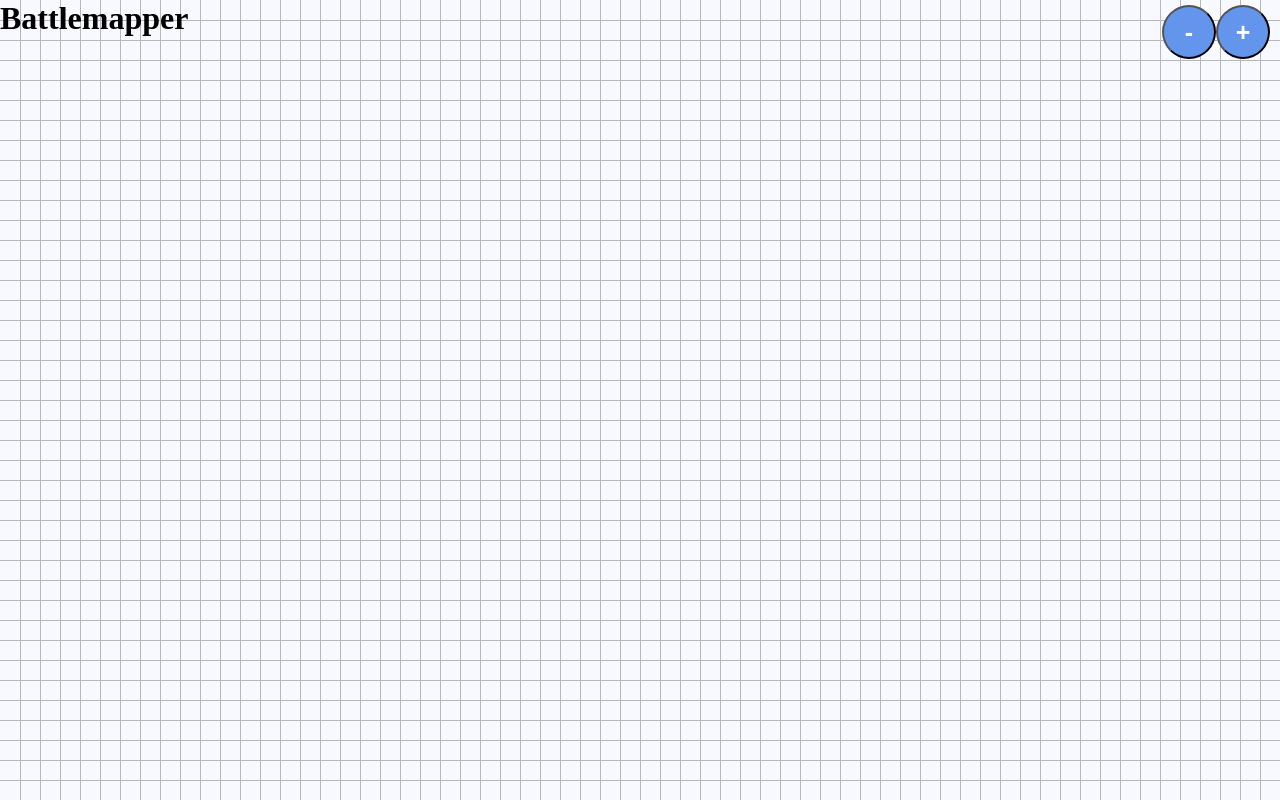
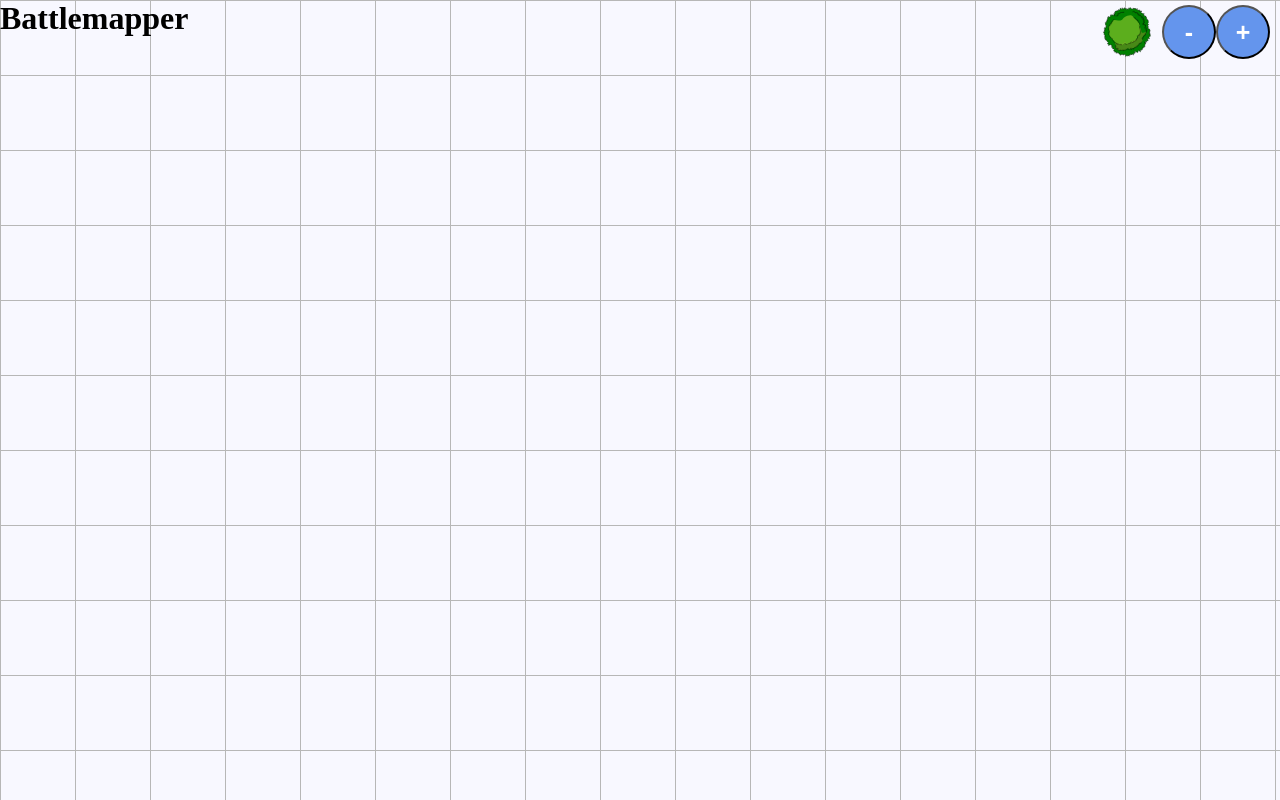
Before and after one commit to mattrwh-pC506/battledrafter, an Angular app: page / in a window 1280 px wide. Built offline with nearby package versions, Linux system fonts and the light colour scheme.

Commit message:
feat(clipart): can grab clipart and place on grid
NOTE: placement of clipart is only temporary for now. Once you zoom or
pan the clipart will disappear.

```diff
--- a/src/app/shared/components/canvas/canvas.component.html
+++ b/src/app/shared/components/canvas/canvas.component.html
@@ -1,12 +1,31 @@
 <div class="c-canvas-buttons">
-  <div>
-    <button (click)="zoom(-1)"
-            class="c-canvas-button">-</button>
-    <button (click)="zoom(1)"
-            class="c-canvas-button">+</button>
-  </div>
+  <button (click)="deselectIcon()"
+          *ngIf="isImageSelected"
+          class="c-canvas-button">X</button>
+  <img (click)="selectIcon('assets/tree-04.svg', $event)"
+       class="c-canvas-clipart-icon"
+       src="assets/tree-04.svg" />
+  <button (click)="zoom(-1)"
+          class="c-canvas-button">-</button>
+  <button (click)="zoom(1)"
+          class="c-canvas-button">+</button>
 </div>
 <canvas #batMapCanvas
         [attr.height]="viewPortHeight + 'px'"
-        [attr.width]="viewPortWidth + 'px'">
+        [attr.width]="viewPortWidth + 'px'"
+        (mousedown)="onMouseDown($event)"
+        (mouseup)="onMouseUp($event)"
+        (mousemove)="onMouseMove($event)"
+        (window:mousemove)="onCursorMove($event)"
+        [style.cursor]="iconUrl">
 </canvas>
+<img #cursorImage
+     class="c-canvas-clipart-cursor"
+     [style.top.px]="iconImageTop"
+     [style.left.px]="iconImageLeft"
+     [height]="'100px'"
+     [width]="'100px'"
+     (mousedown)="onMouseDown($event)"
+     (mouseup)="onMouseUp($event)"
+     *ngIf="isImageSelected"
+     [src]="iconImageUrl" />
--- a/src/app/shared/components/canvas/canvas.component.scss
+++ b/src/app/shared/components/canvas/canvas.component.scss
@@ -1,6 +1,7 @@
 .c-canvas-buttons {
   display: flex;
   justify-content: flex-end;
+  align-items: center;
   width: 100%;
   padding: 5px 10px;
   position: absolute;
@@ -25,3 +26,17 @@ $button-width: 50px;
   border-radius: 100%;
   cursor: pointer;
 }
+
+.c-canvas-clipart-icon {
+  width: $button-width;
+  height: $button-width;
+  cursor: pointer;
+  margin: 0 10px 0 0;
+}
+
+.c-canvas-clipart-cursor {
+  position: absolute;
+  height: 100px;
+  width: 100px;
+  opacity: .5;
+}
--- a/src/app/shared/components/canvas/canvas.component.ts
+++ b/src/app/shared/components/canvas/canvas.component.ts
@@ -14,9 +14,14 @@ import {
 export class BatMapCanvasComponent {
   @ViewChild("batMapCanvas", { read: ElementRef })
   private _canvas: ElementRef;
+
   private resizeTimeout: any;
+  private baseCellSize: number = 5;
+  private rootY: number = 0;
+  private rootX: number = 0;
+  private mouseClickState: string = "up";
 
-  private zoomLevel: number = 4;
+  private zoomLevel: number = 15;
 
   public ngAfterViewInit() {
     this.drawGrid();
@@ -28,6 +33,10 @@ export class BatMapCanvasComponent {
     this.resizeTimeout = setTimeout(() => {
       this.drawGrid();
     }, 20);
+  }
+
+  public get cellSize() {
+    return this.zoomLevel * this.baseCellSize;
   }
 
   public zoom(increment: number) {
@@ -72,16 +81,22 @@ export class BatMapCanvasComponent {
   public drawGrid() {
     this.clearGrid();
     this.setBackgroundColor();
-    for (let i = 5 * this.zoomLevel; i < this.cw; i += 5 * this.zoomLevel) {
-      this.ctx.moveTo(.5 + i, 0);
+    for (
+      let x = 0 * this.zoomLevel;
+      x < this.cw;
+      x += this.cellSize) {
+      this.ctx.moveTo(this.rootX + .5 + x, 0);
       this.ctx.lineWidth = 1;
-      this.ctx.lineTo(.5 + i, this.ch);
+      this.ctx.lineTo(this.rootX + .5 + x, this.ch);
     }
 
-    for (let x = 5 * this.zoomLevel; x < this.ch; x += 5 * this.zoomLevel) {
-      this.ctx.moveTo(0, .5 + x);
+    for (
+      let y = 0 * this.zoomLevel;
+      y < this.ch;
+      y += this.cellSize) {
+      this.ctx.moveTo(0, this.rootY + .5 + y);
       this.ctx.lineWidth = 1;
-      this.ctx.lineTo(this.cw, .5 + x);
+      this.ctx.lineTo(this.cw, this.rootY + .5 + y);
     }
 
     this.ctx.strokeStyle = "#b7b7b7";
@@ -96,4 +111,83 @@ export class BatMapCanvasComponent {
   public clearGrid() {
     this.ctx.beginPath();
   }
+
+  public onMouseDown(e) {
+    this.mouseClickState = "down";
+    if (this.isImageSelected) {
+      let imageHeight = this.cursorImage.getBoundingClientRect().height;
+      let imageWidth = this.cursorImage.getBoundingClientRect().width;
+      this.ctx.imageSmoothingEnabled = false;
+      this.ctx.drawImage(this.cursorImage, e.clientX - imageWidth / 2, e.clientY - imageHeight / 2);
+    }
+  }
+
+  public onMouseUp(e) {
+    this.mouseClickState = "up";
+  }
+
+  public onMouseMove(e) {
+    if (this.mouseClickState === "up") {
+      return;
+    } else if (this.mouseClickState === "down") {
+
+      if (this.rootX > this.cellSize) {
+        this.rootX = 0;
+      } else if (this.rootX < 0) {
+        this.rootX = this.cellSize;
+      } else {
+        this.rootX += e.movementX;
+      }
+
+      if (this.rootY > this.cellSize) {
+        this.rootY = 0;
+      } else if (this.rootY < 0) {
+        this.rootY = this.cellSize;
+      } else {
+        this.rootY += e.movementY;
+      }
+
+      this.drawGrid();
+    }
+  }
+
+  @ViewChild("cursorImage", { read: ElementRef })
+  private _cursorImage: ElementRef;
+  private iconImageUrl: string = "";
+  private iconImageTop: number = -1000;
+  private iconImageLeft: number = -1000;
+
+  public get cursorImage(): any {
+    return this._cursorImage.nativeElement;
+  }
+
+  public get isImageSelected(): boolean {
+    return this.iconImageUrl !== "";
+  }
+
+  public selectIcon(iconImageUrl, e): void {
+    this.iconImageUrl = iconImageUrl
+  }
+
+  public deselectIcon(): void {
+    this.iconImageUrl = "";
+  }
+
+  public followCursor(e) {
+    if (!!this._cursorImage) {
+      let imageHeight = this.cursorImage.getBoundingClientRect().height;
+      let imageWidth = this.cursorImage.getBoundingClientRect().width;
+      this.iconImageTop = e.clientY - imageHeight / 2;
+      this.iconImageLeft = e.clientX - imageWidth / 2;
+    }
+  }
+
+  public onCursorMove(e) {
+    if (this.mouseClickState !== "up") {
+      return;
+    } else if (this.isImageSelected && e.clientY > 125) {
+      this.followCursor(e);
+    }
+  }
+
 }
--- a/src/app/shared/components/canvas/canvas.module.ts
+++ b/src/app/shared/components/canvas/canvas.module.ts
@@ -1,14 +1,20 @@
 import { NgModule } from "@angular/core";
+import { CommonModule } from "@angular/common";
 import { BatMapCanvasComponent } from "./canvas.component"
-import { Declaration } from "../../types/angular.type";
+import { Declaration, Import } from "../../types/angular.type";
 
 
 const BATTLE_MAP_DECLARATIONS: Declaration[] = [
   BatMapCanvasComponent,
 ];
 
+const BATTLE_MAP_IMPORTS: Import[] = [
+  CommonModule,
+];
+
 @NgModule({
   declarations: BATTLE_MAP_DECLARATIONS,
+  imports: BATTLE_MAP_IMPORTS,
   exports: [BatMapCanvasComponent,],
 })
 export class BatMapCanvasModule { }
```
Also changed, not shown: src/assets/tree-04.png (added), src/assets/tree-04.svg (added).
